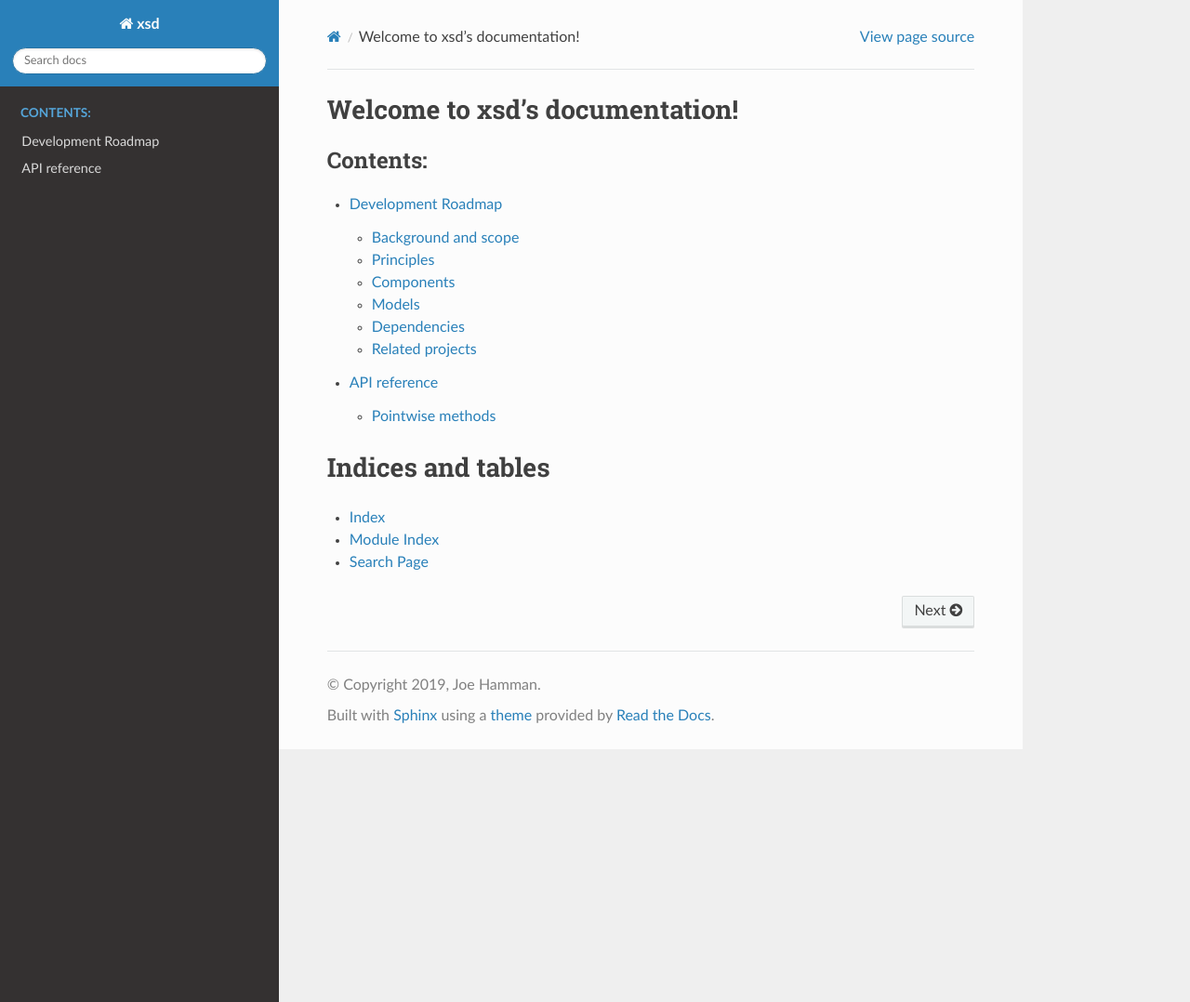
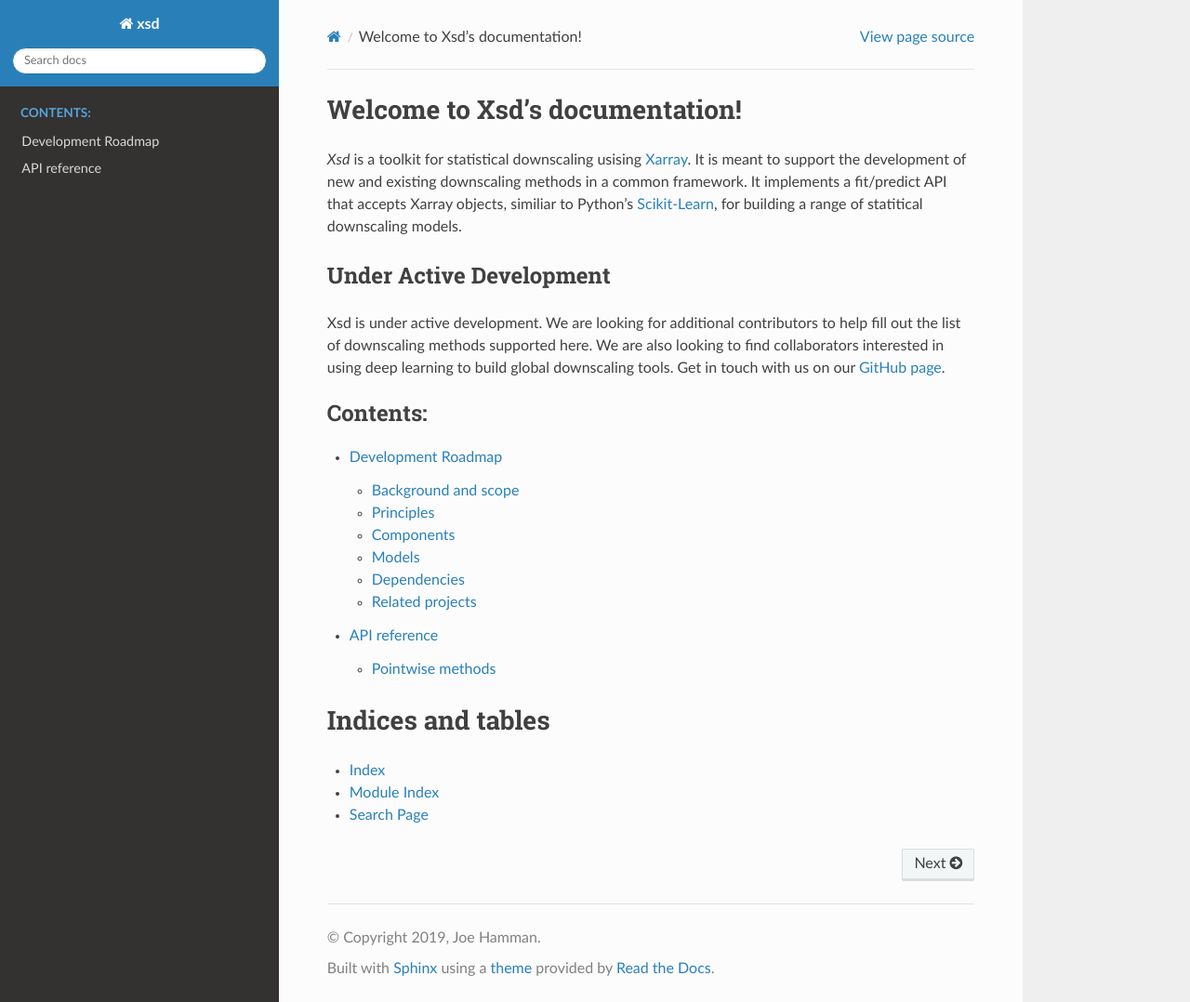
Before and after one commit to pangeo-data/scikit-downscale, a Sphinx documentation site: the page built from docs/index.rst, in a window 1280 px wide and 1078 px high. Shown: the whole window at 93% size. Built offline with Sphinx 7.4.7 and the Read the Docs theme 2.0.0, drawn with Linux system fonts in a browser that asks for light colours.

Commit message:
update docs futher

```diff
--- a/docs/index.rst
+++ b/docs/index.rst
@@ -3,8 +3,25 @@
    You can adapt this file completely to your liking, but it should at least
    contain the root `toctree` directive.
 
-Welcome to xsd's documentation!
+Welcome to Xsd's documentation!
 ===============================
+
+`Xsd` is a toolkit for statistical downscaling usising Xarray_. It is meant to
+support the development of new and existing downscaling methods in a common
+framework. It implements a fit/predict API that accepts Xarray objects,
+similiar to Python's Scikit-Learn_, for building a range of statitical
+downscaling models.
+
+.. _Xarray: http://xarray.pydata.org
+.. _Scikit-Learn: https://scikit-learn.org
+
+Under Active Development
+~~~~~~~~~~~~~~~~~~~~~~~~
+Xsd is under active development. We are looking for additional contributors
+to help fill out the list of downscaling methods supported here. We are also
+looking to find collaborators interested in using deep learning to build
+global downscaling tools. Get in touch with us on our
+`GitHub page <https://github.com/jhamman/xsd>`_.
 
 .. toctree::
    :maxdepth: 2
--- a/docs/roadmap.rst
+++ b/docs/roadmap.rst
@@ -11,7 +11,7 @@ Background and scope
 
 `xsd` is a toolkit for statistical downscaling usising Xarray. It is meant to
 support the development of new and existing downscaling methods in a common
-framework. It implements a train/predict API that accepts Xarray objects,
+framework. It implements a fit/predict API that accepts Xarray objects,
 similiar to Python's Scikit-Learn, for building a range of downscaling models.
 For example, implementing a BCSD workflow may look something like this:
 
```
Also changed, not shown: other parts of docs/index.rst (+2 -0 lines).
